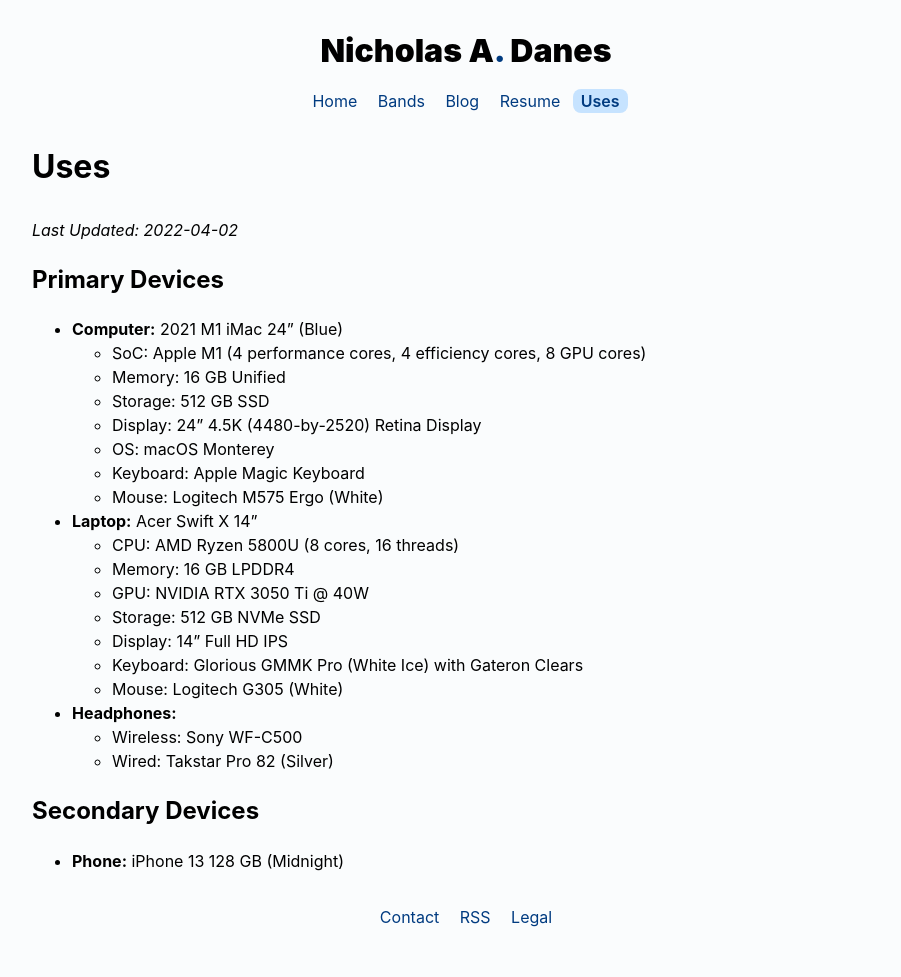
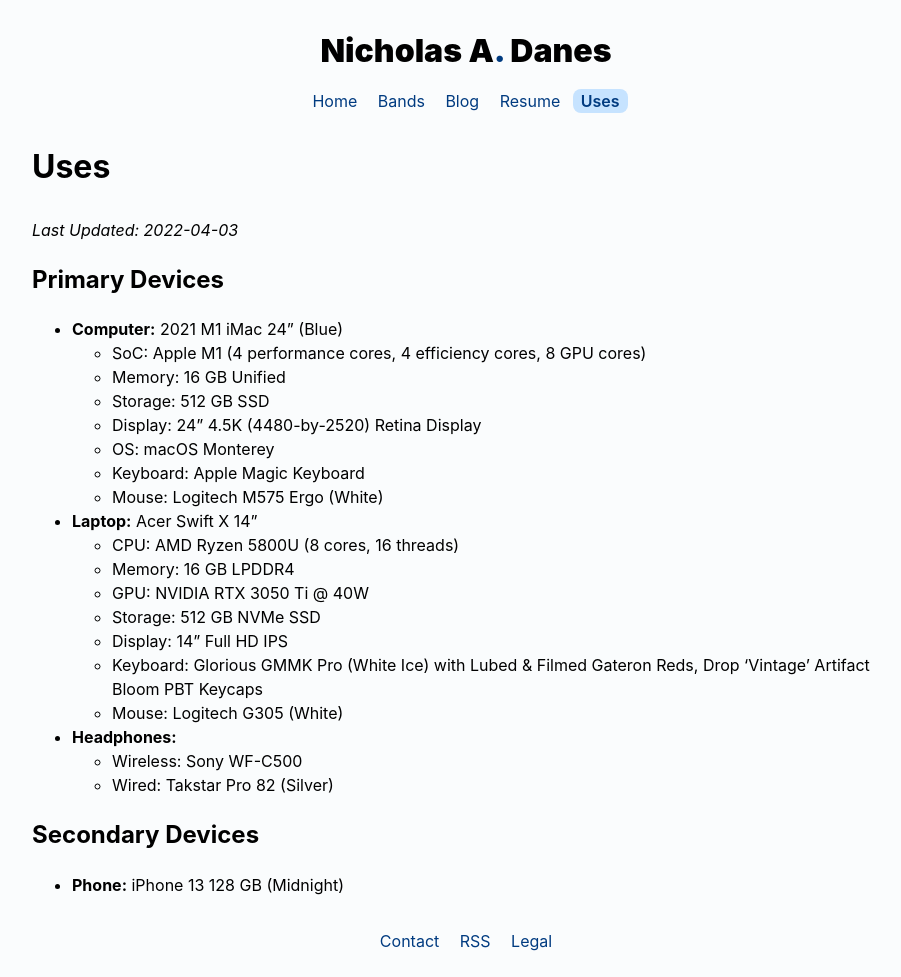
Before and after one commit to danesnick/old_website, a Jekyll site: the page built from uses.markdown, in a window 1280 px wide. Shown: the whole page, without its empty margins (174-1075 px from the left). Built offline with Jekyll 4.4.1, drawn with Linux system fonts in a browser that asks for light colours; before the commit the page ends 953 px from its top, so only the background shows below that.

Commit message:
Updated uses page

```diff
--- a/uses.markdown
+++ b/uses.markdown
@@ -6,7 +6,7 @@
 # Uses
 
 
-*Last Updated: 2022-04-02*
+*Last Updated: 2022-04-03*
 
 ## Primary Devices
 * **Computer:** 2021 M1 iMac 24" (Blue)
@@ -23,7 +23,7 @@
 	+ GPU: NVIDIA RTX 3050 Ti @ 40W
 	+ Storage: 512 GB NVMe SSD
 	+ Display: 14" Full HD IPS
-	* Keyboard: Glorious GMMK Pro (White Ice) with Gateron Clears
+	* Keyboard: Glorious GMMK Pro (White Ice) with Lubed & Filmed Gateron Reds, Drop 'Vintage' Artifact Bloom PBT Keycaps
 	* Mouse: Logitech G305 (White)
 * **Headphones:**
 	* Wireless: Sony WF-C500
```
